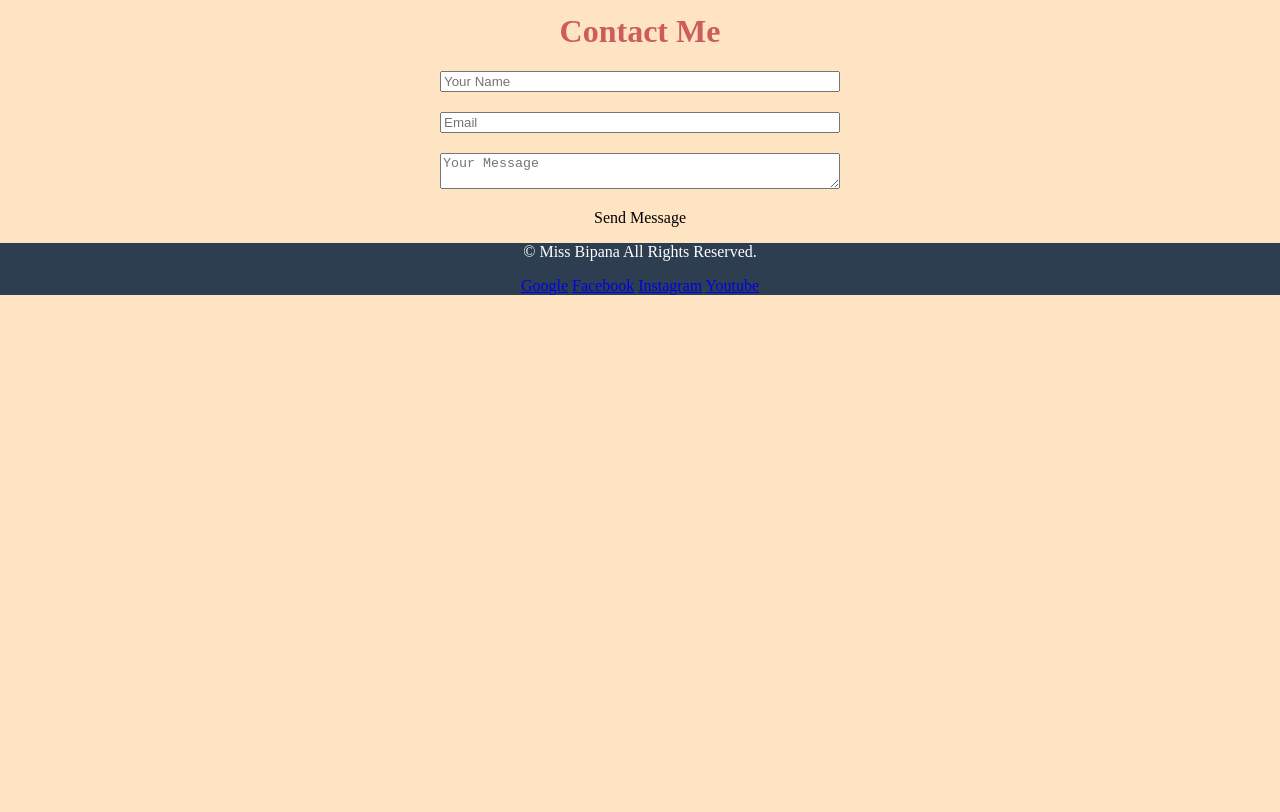
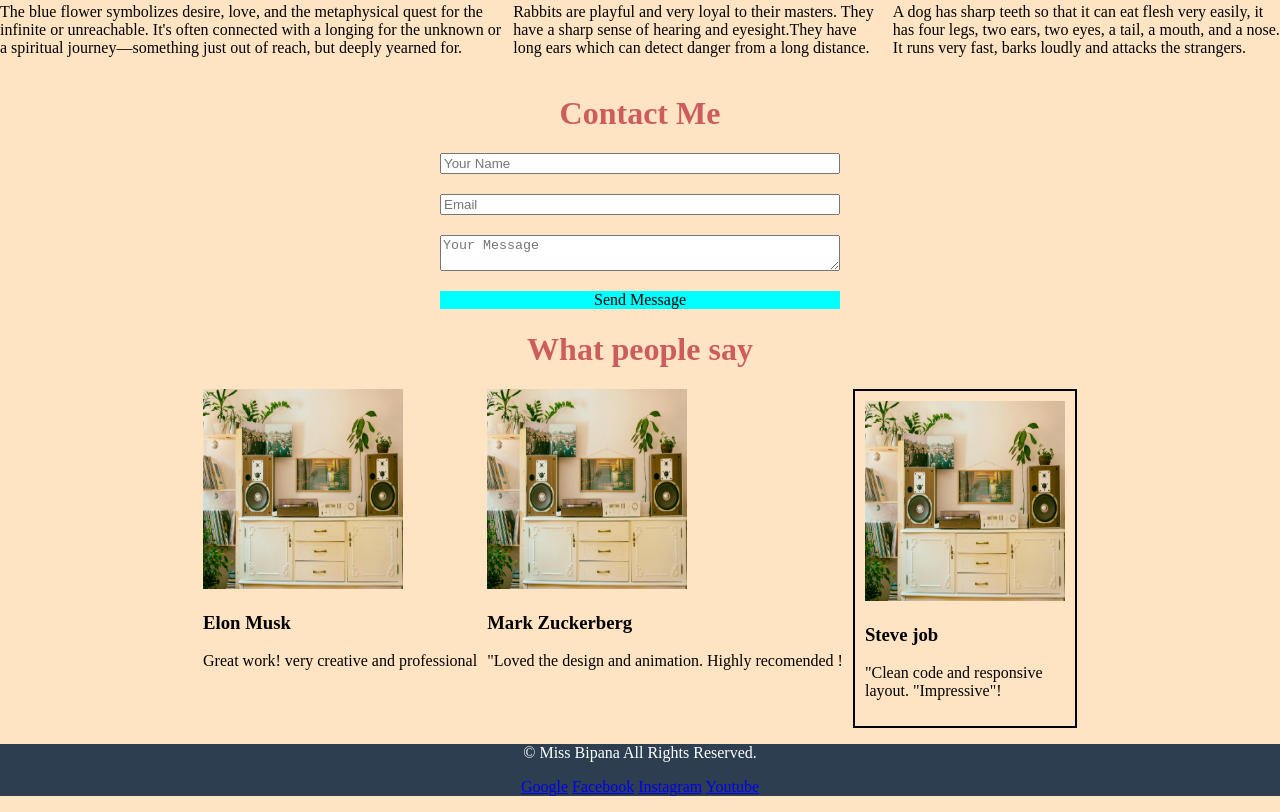
Before and after one commit to Bipana25/frontend, a plain HTML site: page index.html in a window 1280 px wide. Shown: the part 1705-2517 px from the top of the page. Before the commit the page ends 2016 px from the top, so only its background shows below. Drawn offline with Linux system fonts and the light colour scheme.

Commit message:
index added

```diff
--- a/index.html
+++ b/index.html
@@ -45,10 +45,10 @@
     </section>
     <div>
         <h1>Service</h1>
-         <div class="second ">
+         <div class="card ">
             <img  src="/frontend/image/rabbit 2.jpg" alt="" height="200" width="150" >
             <h3>Animated Navbar</h3>
-                <p>The blue flower symbolizes desire, love,  It's often connected with a longing for the unknown or a spiritual journey—something just out of reach, but deeply yearned for.</p>
+                <p> The blue flower symbolizes desire, love,  It's often connected with a longing for the unknown or a spiritual journey—something just out of reach, but deeply yearned for.</p>
 
          </div>
     </div>
@@ -73,6 +73,24 @@
         </form>
     </div>
         </section>
+        <h1> What people say</h1>
+        <div class="view">
+        <div class="border3">
+            <img src="./image/picture.jpg" alt="" height="200" width="200">
+            <h3>Elon Musk </h3>
+            <p>Great work! very creative and professional</p>
+        </div>
+        <div class="border1">
+            <img src="/frontend/image/picture.jpg" height="200" width="200">
+            <h3>Mark Zuckerberg</h3>
+            <p>"Loved the design and animation. Highly  recomended !</p>
+        </div>
+        <div class="border2">
+            <img src="/frontend/image/picture.jpg" height="200" width="200">
+            <h3>Steve job</h3>
+            <p>"Clean code and responsive  layout. "Impressive"!</p>
+        </div>
+        </div>
         <footer class="footer">
             <p>&copy Miss Bipana All Rights Reserved. </p>
            <p>
--- a/style.css
+++ b/style.css
@@ -79,7 +79,7 @@ footer{
 
 .project-layout{
     display: flex;
-     gap: 20px;
+     gap: 10px;
     object-fit: cover;
     border-radius: 10px;
     justify-content: center;
@@ -137,3 +137,26 @@ ul{
     text-align: none;
     text-decoration: none;
 }
+.view{
+    justify-content: center;
+    margin: auto;
+    padding: auto;
+    display: flex;
+    gap: 10px;
+    border-radius: 10%;
+}
+.enter{
+    background-color: aqua;
+}
+.border1{
+    border-radius: 20px 50px 35px 5px;
+}
+.border2{
+    border:2px solid black;
+    padding: 10px;
+    width: 200px;
+}
+.border3{
+    border-radius: 2px sol
+
+}
```
Also changed, not shown: image/picture.jpg (added).
